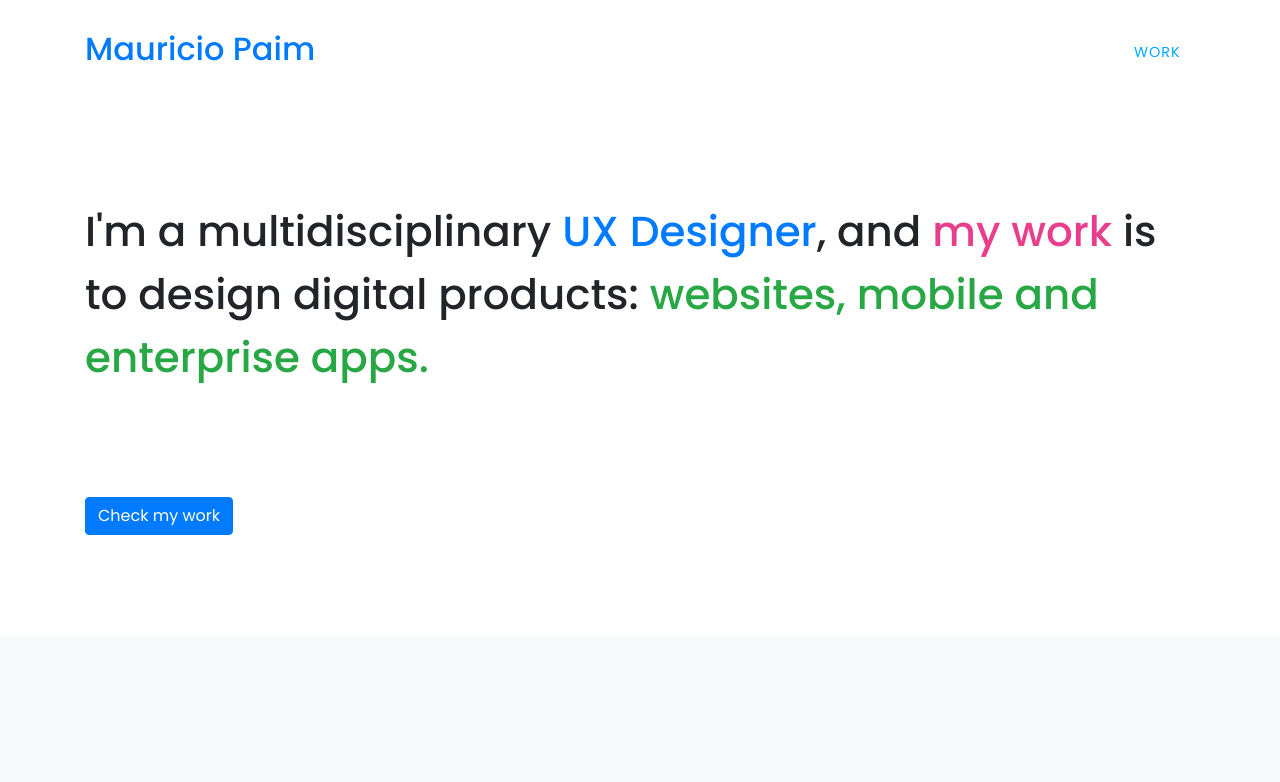
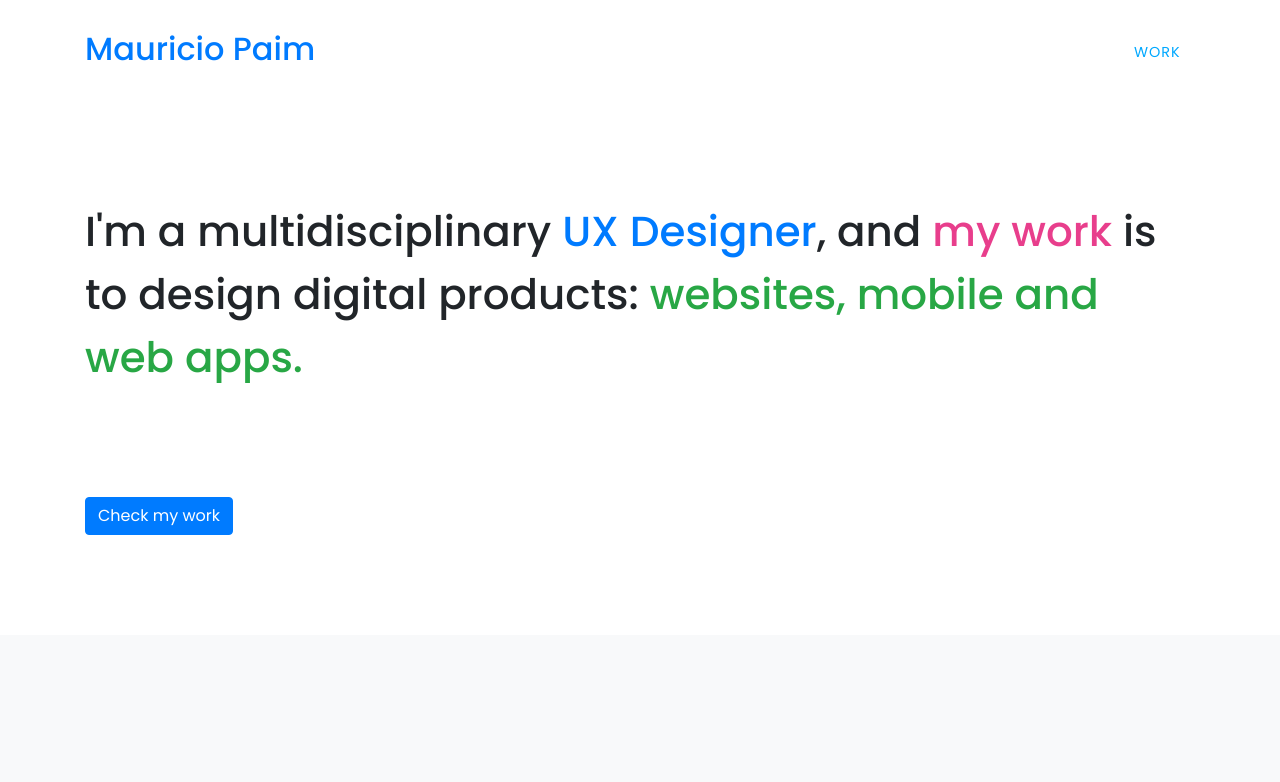
Before and after one commit to mauriciopaim/mauriciopaim.github.io, a website with bundled scripts: page index.html in a window 1280 px wide. Shown: the top 782 px of the page. Built offline with nearby package versions, Linux system fonts and the light colour scheme.

Commit message:
change hero

```diff
--- a/index.html
+++ b/index.html
@@ -68,7 +68,7 @@
     <header class="masthead">
       <div class="container">
         <div class="intro-text">
-          <div class="intro-lead-in"><h1>I'm a multidisciplinary <span class="blue">UX Designer</span>, and <span class="pink">my work</span> is to design digital products: <span class="green"> websites, mobile and enterprise apps.</span></h1>
+          <div class="intro-lead-in"><h1>I'm a multidisciplinary <span class="blue">UX Designer</span>, and <span class="pink">my work</span> is to design digital products: <span class="green"> websites, mobile and web apps.</span></h1>
 </div>
           <a class="btn btn-primary btn-md js-scroll-trigger btn-check" href="#portfolio">Check my work</a>
         </div>
```
